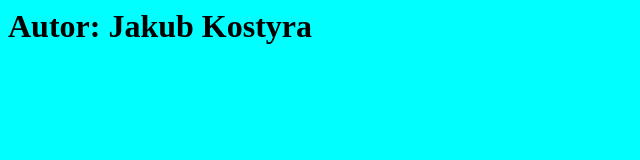
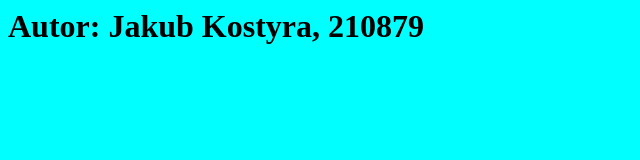
Before and after one commit to jacobkostek/jacobkostek.github.io, a plain HTML site: page index.html in a window 1280 px wide. Shown: the whole page, without its empty margins (0-640 px from the left). Drawn offline with Linux system fonts and the light colour scheme.

Commit message:
Update index.html

```diff
--- a/index.html
+++ b/index.html
@@ -4,7 +4,7 @@
 
 </head>
 <body bgcolor="aqua">
-    <h1>Autor: Jakub Kostyra</h1>
+    <h1>Autor: Jakub Kostyra, 210879</h1>
 </body>
 
 
```
